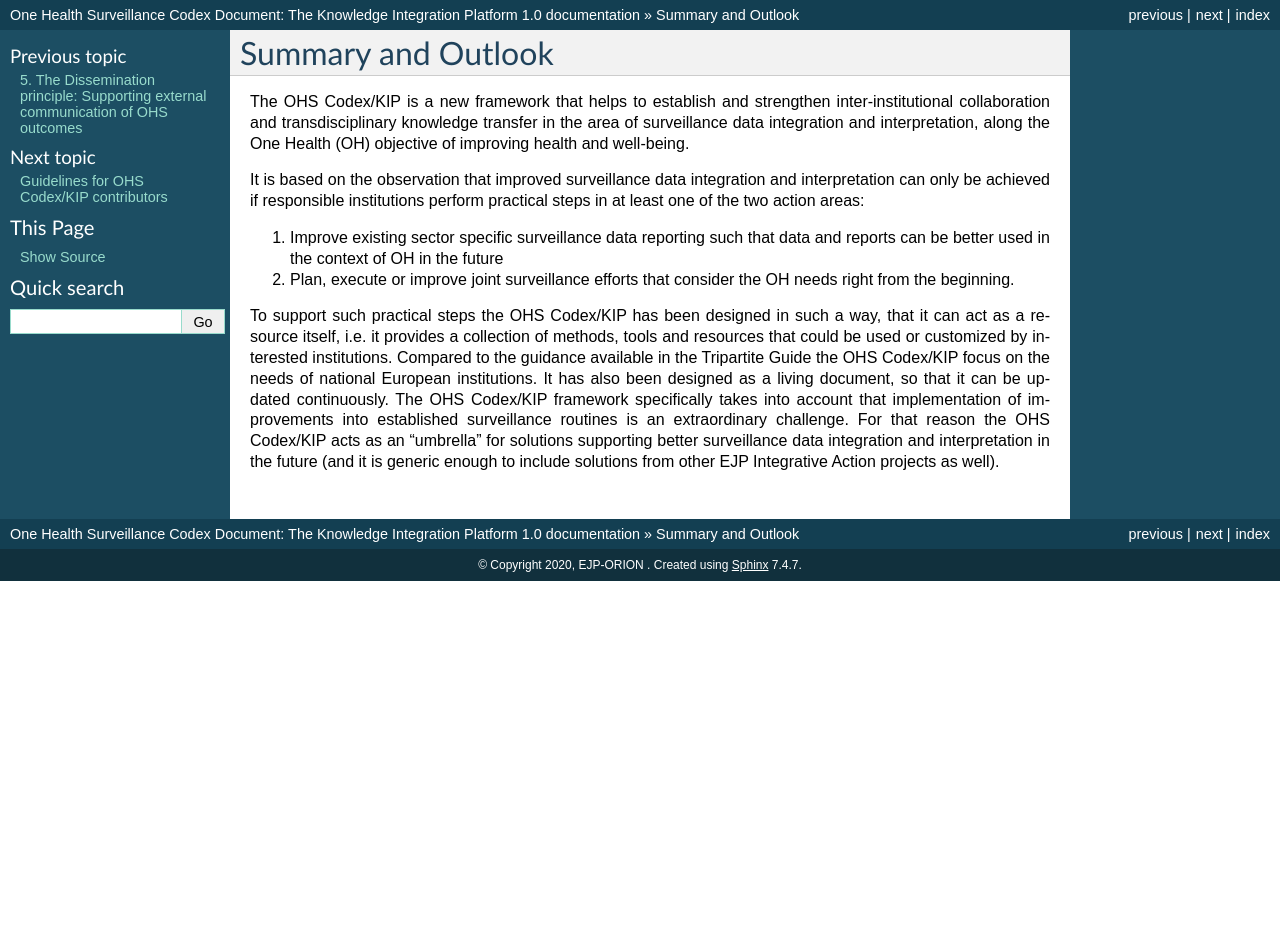
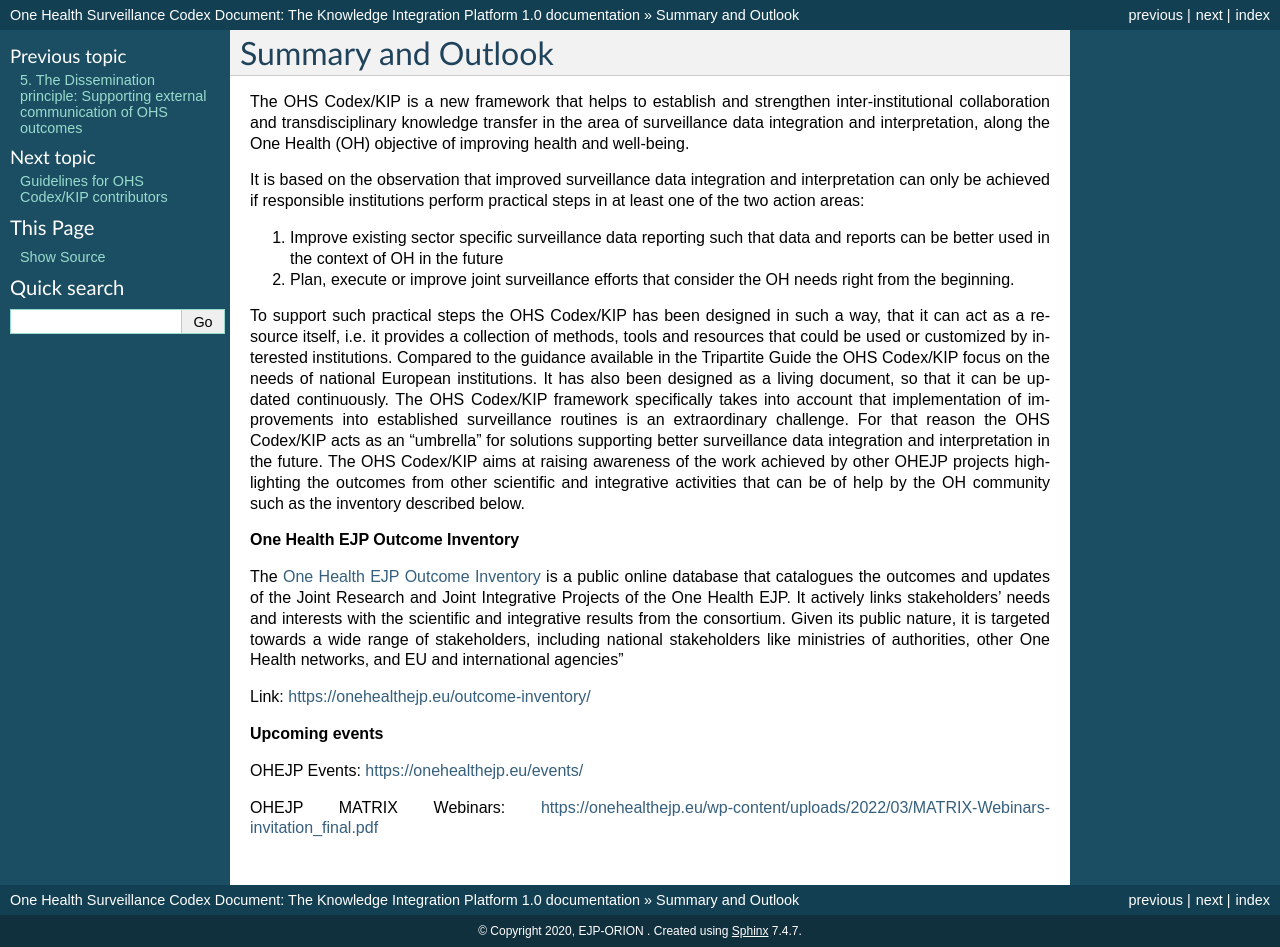
Before and after one commit to EJP-ORION/OH-Surveillance-Codex, a Sphinx documentation site: the page built from docs/6-summary-outlook.rst, in a window 1280 px wide. Built offline with Sphinx 7.4.7, drawn with Linux system fonts in a browser that asks for light colours; before the commit the page ends 900 px from its top, so only the background shows below that.

Commit message:
Inventory and events text

```diff
--- a/docs/6-summary-outlook.rst
+++ b/docs/6-summary-outlook.rst
@@ -28,5 +28,28 @@ framework specifically takes into account that implementation of
 improvements into established surveillance routines is an extraordinary
 challenge. For that reason the OHS Codex/KIP acts as an “umbrella” for
 solutions supporting better surveillance data integration and
-interpretation in the future (and it is generic enough to include
-solutions from other EJP Integrative Action projects as well).
+interpretation in the future. The OHS Codex/KIP aims at raising
+awareness of the work achieved by other OHEJP projects highlighting the
+outcomes from other scientific and integrative activities that can be of
+help by the OH community such as the inventory described below.
+
+**One Health EJP Outcome Inventory**
+
+The `One Health EJP Outcome
+Inventory <https://onehealthejp.eu/outcome-inventory/>`__ is a public
+online database that catalogues the outcomes and updates of the Joint
+Research and Joint Integrative Projects of the One Health EJP. It
+actively links stakeholders’ needs and interests with the scientific and
+integrative results from the consortium. Given its public nature, it is
+targeted towards a wide range of stakeholders, including national
+stakeholders like ministries of authorities, other One Health networks,
+and EU and international agencies"
+
+Link: https://onehealthejp.eu/outcome-inventory/
+
+**Upcoming events**
+
+OHEJP Events: https://onehealthejp.eu/events/
+
+OHEJP MATRIX Webinars:
+https://onehealthejp.eu/wp-content/uploads/2022/03/MATRIX-Webinars-invitation_final.pdf
```
